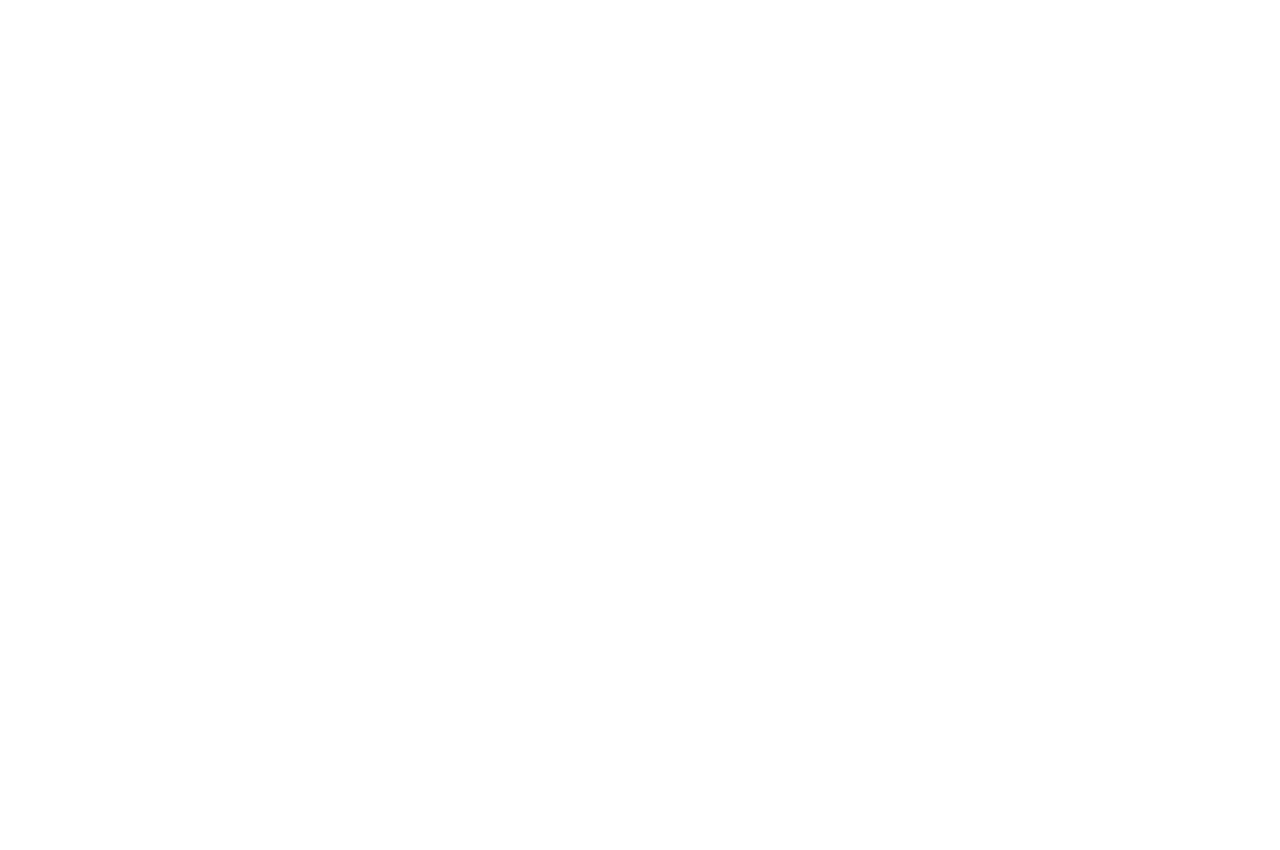
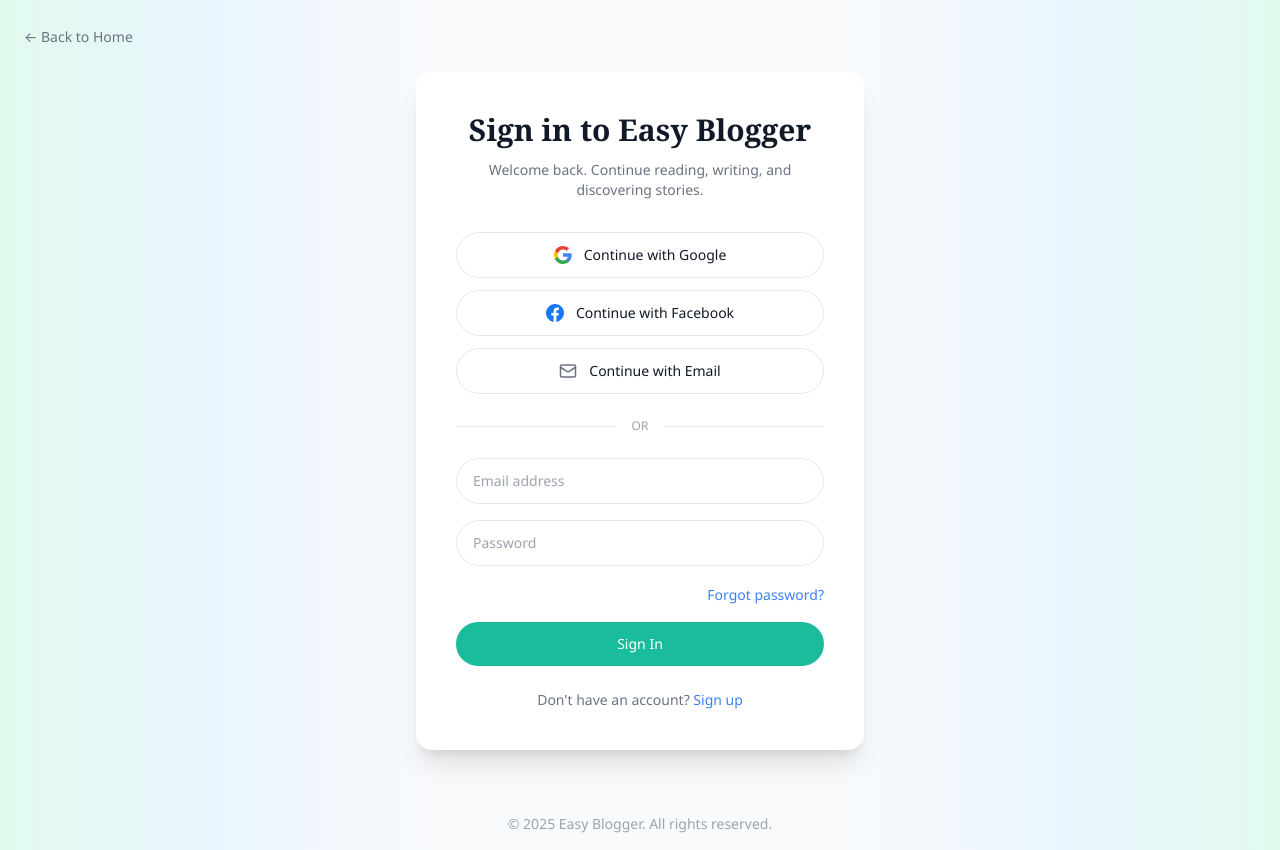
Before and after one commit to dulanprabashwara/software-project-, a Next.js app in the folder easy-blogger/: page /login in a window 1280 px wide. Before the commit the page ends 800 px from the top, so only its background shows below. Built offline with nearby package versions, Linux system fonts and the light colour scheme.

Commit message:
Implement login page UI with social sign-in options and animations; enhance button and input components

```diff
--- a/easy-blogger/app/(auth)/login/page.jsx
+++ b/easy-blogger/app/(auth)/login/page.jsx
@@ -1,4 +1,162 @@
-// This page will render the login UI based on Figma design
-export default function Page() {
-  return null;
+"use client";
+
+import Link from "next/link";
+import Button from "../../../components/ui/Button";
+import Input from "../../../components/ui/Input";
+
+// Google Icon
+const GoogleIcon = () => (
+  <svg
+    width="18"
+    height="18"
+    viewBox="0 0 18 18"
+    xmlns="http://www.w3.org/2000/svg"
+  >
+    <path
+      d="M17.64 9.2c0-.637-.057-1.251-.164-1.84H9v3.481h4.844c-.209 1.125-.843 2.078-1.796 2.717v2.258h2.908c1.702-1.567 2.684-3.874 2.684-6.615z"
+      fill="#4285F4"
+    />
+    <path
+      d="M9 18c2.43 0 4.467-.806 5.956-2.18l-2.908-2.259c-.806.54-1.837.86-3.048.86-2.344 0-4.328-1.584-5.036-3.711H.957v2.332A8.997 8.997 0 0 0 9 18z"
+      fill="#34A853"
+    />
+    <path
+      d="M3.964 10.71A5.41 5.41 0 0 1 3.682 9c0-.593.102-1.17.282-1.71V4.958H.957A8.996 8.996 0 0 0 0 9c0 1.452.348 2.827.957 4.042l3.007-2.332z"
+      fill="#FBBC05"
+    />
+    <path
+      d="M9 3.58c1.321 0 2.508.454 3.44 1.345l2.582-2.58C13.463.891 11.426 0 9 0A8.997 8.997 0 0 0 .957 4.958L3.964 7.29C4.672 5.163 6.656 3.58 9 3.58z"
+      fill="#EA4335"
+    />
+  </svg>
+);
+
+// Facebook Icon
+const FacebookIcon = () => (
+  <svg
+    width="18"
+    height="18"
+    viewBox="0 0 18 18"
+    fill="#1877F2"
+    xmlns="http://www.w3.org/2000/svg"
+  >
+    <path d="M18 9a9 9 0 1 0-10.406 8.89v-6.288H5.309V9h2.285V7.017c0-2.255 1.343-3.501 3.4-3.501.984 0 2.014.176 2.014.176v2.215h-1.135c-1.118 0-1.467.694-1.467 1.406V9h2.496l-.399 2.602h-2.097v6.288A9.001 9.001 0 0 0 18 9z" />
+  </svg>
+);
+
+// Email Icon
+const EmailIcon = () => (
+  <svg
+    width="18"
+    height="18"
+    viewBox="0 0 24 24"
+    fill="none"
+    stroke="#6B7280"
+    strokeWidth="2"
+    strokeLinecap="round"
+    strokeLinejoin="round"
+  >
+    <rect x="2" y="4" width="20" height="16" rx="2" />
+    <path d="m22 7-8.97 5.7a1.94 1.94 0 0 1-2.06 0L2 7" />
+  </svg>
+);
+
+export default function LoginPage() {
+  return (
+    <div className="min-h-screen flex flex-col relative overflow-hidden">
+      {/* Background with gradient blobs */}
+      <div className="absolute inset-0 bg-[#F8FAFC]">
+        {/* Left gradient blob */}
+        <div className="absolute left-0 top-0 w-1/3 h-full bg-gradient-to-r from-[#D1FAE5] via-[#E0F2FE] to-transparent opacity-60"></div>
+        {/* Right gradient blob */}
+        <div className="absolute right-0 top-0 w-1/3 h-full bg-gradient-to-l from-[#D1FAE5] via-[#E0F2FE] to-transparent opacity-60"></div>
+      </div>
+
+      {/* Back to Home Link */}
+      <div className="relative z-10 p-6">
+        <Link
+          href="/"
+          className="text-sm text-[#6B7280] hover:text-[#111827] transition-colors"
+        >
+          ← Back to Home
+        </Link>
+      </div>
+
+      {/* Main Content */}
+      <div className="relative z-10 flex-1 flex items-center justify-center px-4 pb-12">
+        <div className="w-full max-w-md bg-white rounded-2xl shadow-xl p-10">
+          {/* Header */}
+          <h1
+            className="text-3xl font-bold text-center text-[#111827] mb-3"
+            style={{ fontFamily: "Georgia, serif" }}
+          >
+            Sign in to Easy Blogger
+          </h1>
+          <p className="text-center text-[#6B7280] text-sm mb-8">
+            Welcome back. Continue reading, writing, and discovering stories.
+          </p>
+
+          {/* Social Sign-in Buttons */}
+          <div className="space-y-3 mb-6">
+            <Button variant="outline">
+              <GoogleIcon />
+              Continue with Google
+            </Button>
+            <Button variant="outline">
+              <FacebookIcon />
+              Continue with Facebook
+            </Button>
+            <Button variant="outline">
+              <EmailIcon />
+              Continue with Email
+            </Button>
+          </div>
+
+          {/* Divider */}
+          <div className="flex items-center gap-4 mb-6">
+            <div className="flex-1 h-px bg-[#E5E7EB]"></div>
+            <span className="text-xs text-[#9CA3AF] uppercase">Or</span>
+            <div className="flex-1 h-px bg-[#E5E7EB]"></div>
+          </div>
+
+          {/* Email/Password Form */}
+          <form className="space-y-4">
+            <Input type="email" placeholder="Email address" />
+            <Input type="password" placeholder="Password" />
+
+            {/* Forgot Password Link */}
+            <div className="text-right">
+              <Link
+                href="/forgot-password"
+                className="text-sm text-[#3B82F6] hover:text-[#2563EB] transition-colors"
+              >
+                Forgot password?
+              </Link>
+            </div>
+
+            {/* Sign In Button */}
+            <Button type="submit" variant="primary">
+              Sign In
+            </Button>
+          </form>
+
+          {/* Sign Up Link */}
+          <p className="text-center text-sm text-[#6B7280] mt-6">
+            Don't have an account?{" "}
+            <Link
+              href="/signup"
+              className="text-[#3B82F6] font-medium hover:text-[#2563EB] transition-colors"
+            >
+              Sign up
+            </Link>
+          </p>
+        </div>
+      </div>
+
+      {/* Footer */}
+      <footer className="relative z-10 py-4 text-center text-sm text-[#9CA3AF]">
+        © 2025 Easy Blogger. All rights reserved.
+      </footer>
+    </div>
+  );
 }
--- a/easy-blogger/app/home/page.jsx
+++ b/easy-blogger/app/home/page.jsx
@@ -204,22 +204,31 @@ export default function HomePage() {
       <Header onToggleSidebar={toggleSidebar} />
       <Sidebar isOpen={sidebarOpen} />
 
-      {/* Main content area - offset for fixed header and sidebar */}
-      <main
-        className={`pt-16 bg-white h-screen overflow-hidden transition-all duration-300 ease-in-out ${
-          sidebarOpen ? "ml-60" : "ml-0"
-        }`}
-      >
-        <div className="flex h-full max-w-[1140px]">
+      {/* Main content area - offset for fixed header */}
+      <main className="pt-16 bg-white h-screen overflow-hidden">
+        <div className="flex h-full w-full">
+          {/* Spacer for left sidebar when open */}
+          <div
+            className={`flex-shrink-0 transition-all duration-300 ease-in-out ${
+              sidebarOpen ? "w-60" : "w-0"
+            }`}
+          ></div>
+
           {/* Center: Article Feed - scrolls independently */}
-          <div className="flex-1 px-8 py-8 border-r border-[#E5E7EB] overflow-y-auto h-[calc(100vh-64px)] scrollbar-hide">
-            {articles.map((article) => (
-              <ArticleCard key={article.id} article={article} />
-            ))}
+          <div className="flex-1 px-8 py-8 border-r border-[#E5E7EB] overflow-y-auto h-[calc(100vh-64px)] scrollbar-hide flex justify-center">
+            <div
+              className={`w-full transition-all duration-300 ease-in-out ${
+                sidebarOpen ? "max-w-[700px]" : "max-w-[850px]"
+              }`}
+            >
+              {articles.map((article) => (
+                <ArticleCard key={article.id} article={article} />
+              ))}
+            </div>
           </div>
 
-          {/* Right Sidebar - 300px, scrolls independently */}
-          <aside className="w-[300px] flex-shrink-0 bg-white px-6 py-8 overflow-y-auto h-[calc(100vh-64px)] scrollbar-hide">
+          {/* Right Sidebar - 300px, fixed to right, scrolls independently */}
+          <aside className="w-[300px] flex-shrink-0 bg-white px-6 py-8 overflow-y-auto h-[calc(100vh-64px)] scrollbar-hide hidden lg:block">
             <div className="space-y-8">
               {/* Trending Articles */}
               <section>
--- a/easy-blogger/components/ui/Button.jsx
+++ b/easy-blogger/components/ui/Button.jsx
@@ -1,4 +1,30 @@
 // Base button component for consistent UI actions
-export default function Button() {
-  return null;
+export default function Button({
+  children,
+  variant = "primary",
+  className = "",
+  onClick,
+  type = "button",
+  ...props
+}) {
+  const baseStyles =
+    "w-full py-3 px-4 rounded-full text-sm font-medium transition-colors flex items-center justify-center gap-3";
+
+  const variants = {
+    primary: "bg-[#1ABC9C] text-white hover:bg-[#16a085]",
+    outline:
+      "bg-white border border-[#E5E7EB] text-[#111827] hover:border-[#1ABC9C] hover:bg-[#F9FAFB]",
+    dark: "bg-[#111827] text-white hover:bg-[#1f2937]",
+  };
+
+  return (
+    <button
+      type={type}
+      onClick={onClick}
+      className={`${baseStyles} ${variants[variant]} ${className}`}
+      {...props}
+    >
+      {children}
+    </button>
+  );
 }
--- a/easy-blogger/components/ui/Input.jsx
+++ b/easy-blogger/components/ui/Input.jsx
@@ -1,4 +1,20 @@
 // Base input component for forms and search
-export default function Input() {
-  return null;
+export default function Input({
+  type = "text",
+  placeholder,
+  value,
+  onChange,
+  className = "",
+  ...props
+}) {
+  return (
+    <input
+      type={type}
+      placeholder={placeholder}
+      value={value}
+      onChange={onChange}
+      className={`w-full px-4 py-3 border border-[#E5E7EB] rounded-full text-sm text-[#111827] placeholder-[#9CA3AF] focus:outline-none focus:border-[#1ABC9C] transition-colors ${className}`}
+      {...props}
+    />
+  );
 }
--- a/easy-blogger/styles/globals.css
+++ b/easy-blogger/styles/globals.css
@@ -40,3 +40,84 @@ body {
   -webkit-box-orient: vertical;
   overflow: hidden;
 }
+
+/* Custom animations */
+@keyframes fade-in-up {
+  0% {
+    opacity: 0;
+    transform: translateY(20px);
+  }
+  100% {
+    opacity: 1;
+    transform: translateY(0);
+  }
+}
+
+@keyframes float {
+  0%, 100% {
+    transform: translateY(0);
+  }
+  50% {
+    transform: translateY(-10px);
+  }
+}
+
+@keyframes float-delayed {
+  0%, 100% {
+    transform: translateY(0);
+  }
+  50% {
+    transform: translateY(-8px);
+  }
+}
+
+@keyframes spin-slow {
+  from {
+    transform: rotate(0deg);
+  }
+  to {
+    transform: rotate(360deg);
+  }
+}
+
+@keyframes pulse-slow {
+  0%, 100% {
+    opacity: 1;
+  }
+  50% {
+    opacity: 0.85;
+  }
+}
+
+.animate-fade-in-up {
+  animation: fade-in-up 0.8s ease-out forwards;
+}
+
+.animate-float {
+  animation: float 4s ease-in-out infinite;
+}
+
+.animate-float-delayed {
+  animation: float-delayed 3s ease-in-out infinite;
+  animation-delay: 1s;
+}
+
+.animate-spin-slow {
+  animation: spin-slow 20s linear infinite;
+}
+
+.animate-pulse-slow {
+  animation: pulse-slow 3s ease-in-out infinite;
+}
+
+.animation-delay-200 {
+  animation-delay: 0.2s;
+  opacity: 0;
+  animation-fill-mode: forwards;
+}
+
+.animation-delay-400 {
+  animation-delay: 0.4s;
+  opacity: 0;
+  animation-fill-mode: forwards;
+}
```
Also changed, not shown: easy-blogger/app/page.jsx (+11 -11 lines).
